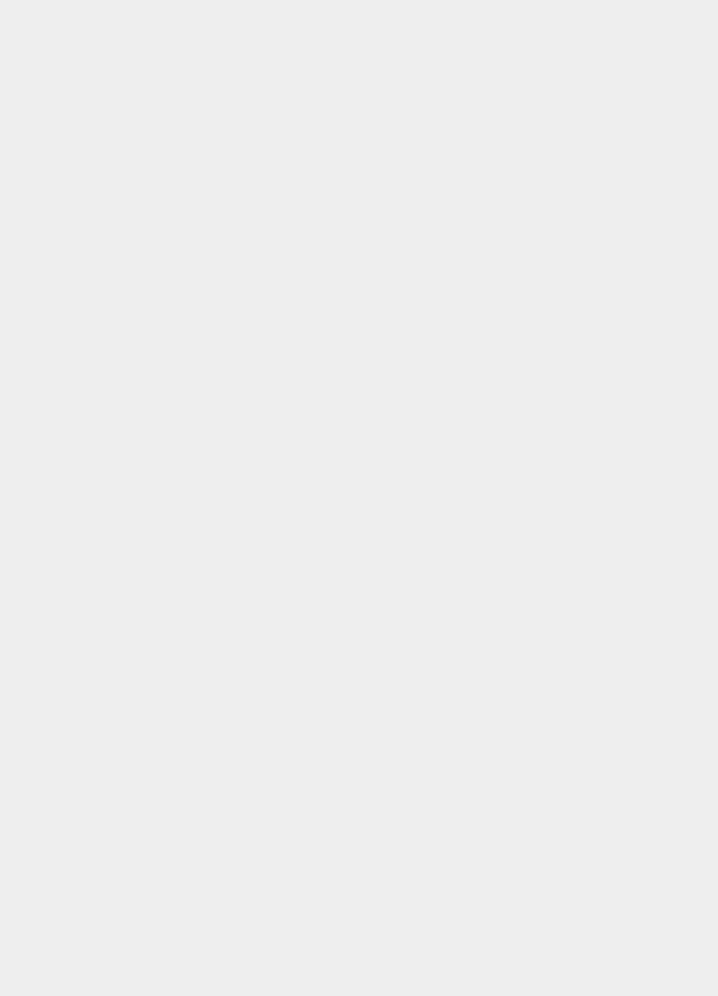
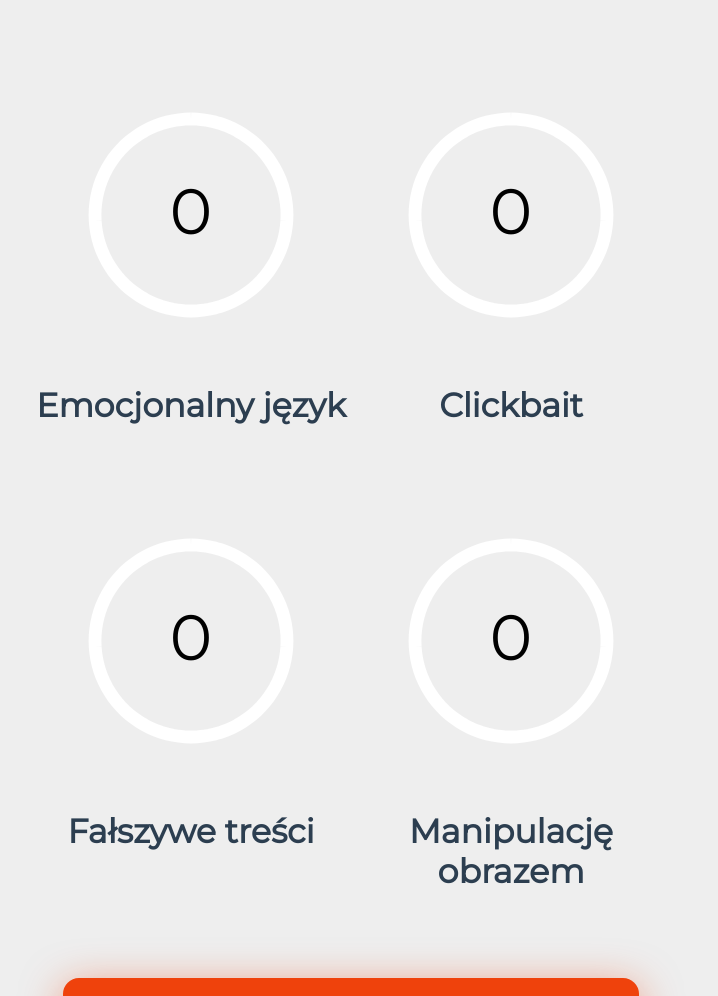
Before and after one commit to edukaton/stowarzyszenie-demagog, a Vue app in the folder fzw-webapp/: page /#/results in a window 1280 px wide. Before the commit this address led to /#/quest. Shown: the part 1523-2519 px from the top of the page, without its empty margins (289-1007 px from the left). Before the commit the page ends 1179 px from the top, so only its background shows below. Built offline with nearby package versions, Linux system fonts and the light colour scheme.

Commit message:
using correct component name, added property "textPercent"

```diff
--- a/fzw-webapp/src/components/PieChart.vue
+++ b/fzw-webapp/src/components/PieChart.vue
@@ -15,7 +15,7 @@
 <script>
   export default {
     name: 'pie-chart2',
-    props: ['numerator', 'denominator'],
+    props: ['numerator', 'denominator', 'textPercent'],
     data () {
       return {
         r: 100 / this.denominator,
--- a/fzw-webapp/src/components/Quest.vue
+++ b/fzw-webapp/src/components/Quest.vue
@@ -3,7 +3,7 @@
     <div v-for="(q, index) in questions" :key="q.newsId">
       <transition name="slide-fade">
         <div class="question" v-if="index === questionIndex">
-          <pie-chart2 id="counter" :numerator="countdownSeconds" :denominator="questionTimeoutSeconds"></pie-chart2>
+          <pie-chart id="counter" :numerator="countdownSeconds" :denominator="questionTimeoutSeconds" :textPercent="false"/>
           <div class="card">
             <img :src="q.imageUrl"/>
           </div>
@@ -20,12 +20,12 @@
 <script>
 import { mapMutations } from 'vuex';
 import { QUESTION_TIMEOUT } from '../consts';
-import PieChart2 from '@/components/PieChart2'
+import PieChart from '@/components/PieChart'
 
 export default {
   name: 'quest',
   components: {
-    PieChart2
+    PieChart
   },
   beforeRouteEnter (to, from, next) {
     next((vm) => {
--- a/fzw-webapp/src/components/Results.vue
+++ b/fzw-webapp/src/components/Results.vue
@@ -2,14 +2,14 @@
 <div id="results">
   <h1>{{this.userInfo.name}}...</h1>
   <h2>jesteś chroniony na poziomie:</h2>
-  <pie-chart2 :score="numOfCorrectAnswers" :total="numOfAnswers"></pie-chart2>
+  <pie-chart :textPercent="true" :numerator="numOfCorrectAnswers" :denominator="numOfAnswers"/>
   <p>
     Udzielono {{ numOfCorrectAnswers }} poprawnych odpowiedzi na {{ numOfAnswers }} pytań. Na {{ numOfOmmitedQuestions }} nie udzielono odpowiedzi.
   </p>
   <div class="results">
     <h1>Twoja odporność na:</h1>
     <div @click="emo=!emo" class="vulnerability">
-      <pie-chart2 :score="numOfCorrectEmotionalLanguageAnswers" :total="numOfEmotionalLanguageAnswers" />
+      <pie-chart :textPercent="true" :numerator="numOfCorrectEmotionalLanguageAnswers" :denominator="numOfEmotionalLanguageAnswers" />
       <h5>Emocjonalny język</h5>
       <modal v-show="emo">
         <h2>Emocjonalny język</h2>
@@ -25,7 +25,7 @@
     </div>
 
     <div @click="bait=!bait" class="vulnerability">
-      <pie-chart2 :score="numOfCorrectClickbaitAnswers" :total="numOfClickbaitAnswers" />
+      <pie-chart :textPercent="true" :numerator="numOfCorrectClickbaitAnswers" :denominator="numOfClickbaitAnswers" />
       <h5>Clickbait</h5>
       <transition name="fade">
         <modal v-show="bait" @close="bait=false">
@@ -49,7 +49,7 @@
     </div>
 
     <div @click="lie=!lie" class="vulnerability">
-      <pie-chart2 :score="numOfCorrectFakeNewsAnswers" :total="numOfFakeNewsAnswers" />
+      <pie-chart :textPercent="true" :numerator="numOfCorrectFakeNewsAnswers" :denominator="numOfFakeNewsAnswers" />
       <h5>Fałszywe treści</h5>
       <modal v-show="lie" @close="lie=false">
         <h2>Fałszywe treści</h2>
@@ -71,7 +71,7 @@
     </div>
 
     <div @click="manipulation=!manipulation" class="vulnerability">
-      <pie-chart2 :score="numOfCorrectImageManipulationAnswers" :total="numOfImageManipulationAnswers" />
+      <pie-chart :textPercent="true" :numerator="numOfCorrectImageManipulationAnswers" :denominator="numOfImageManipulationAnswers" />
       <h5>Manipulację obrazem</h5>
       <modal v-show="manipulation" @close="manipulation=false">
         <h2>Manipulacja obrazem</h2>
@@ -108,13 +108,13 @@
 </template>
 
 <script>
-  import PieChart2 from '@/components/PieChart2'
+  import PieChart from '@/components/PieChart'
   import Modal from '@/components/Modal'
 
   export default {
     name: 'results',
     components: {
-      PieChart2,
+      PieChart,
       Modal,
     },
     data () {
```
